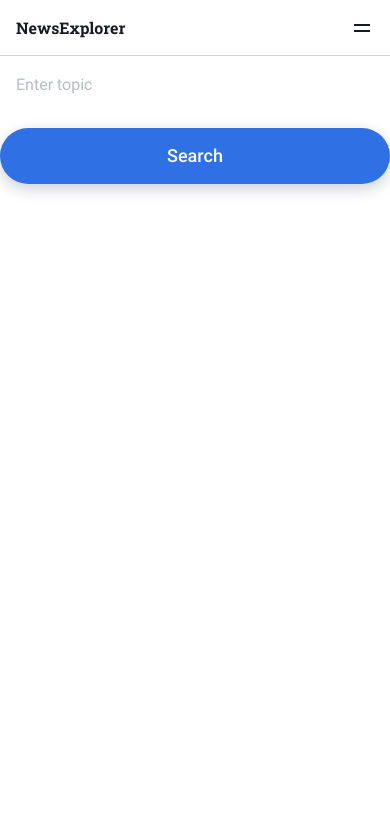
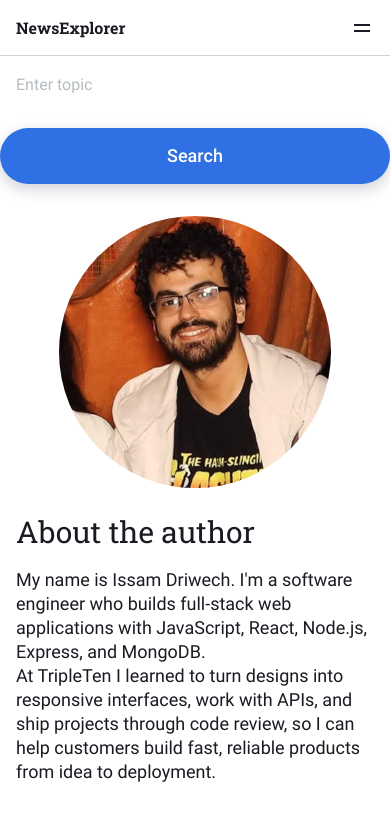
Before and after one commit to ZephyrD18/se_finalProject_frontEnd_X, a React (Vite) app: page / in a window 390 px wide. Shown: the top 820 px of the page. Built offline with nearby package versions, Linux system fonts and the light colour scheme.

Commit message:
Added about section

```diff
--- /dev/null
+++ b/src/components/About/About.css
@@ -0,0 +1,86 @@
+.about {
+  display: flex;
+  align-items: flex-start;
+  gap: 56px;
+  padding: 80px 104px;
+}
+
+.about__avatar {
+  display: block;
+  flex-shrink: 0;
+  width: 464px;
+  height: 464px;
+  border-radius: 50%;
+  object-fit: cover;
+}
+
+.about__content {
+  max-width: 600px;
+  padding-top: 51px;
+}
+
+.about__title {
+  margin: 0 0 24px;
+  font-family: var(--font-roboto-slab);
+  font-size: 40px;
+  font-weight: 400;
+  line-height: 46px;
+}
+
+.about__text {
+  margin: 0;
+  font-size: 18px;
+  line-height: 24px;
+}
+
+.about__text + about__text {
+  margin-top: 24px;
+}
+
+@media screen and (max-width: 1279px) {
+  .about {
+    gap: 32px;
+    padding: 40px 40px 40px;
+  }
+
+  .about__avatar {
+    width: 232px;
+    height: 232px;
+    margin-top: 21px;
+  }
+
+  .about__content {
+    max-width: 424px;
+    padding-top: 0;
+  }
+
+  .about__title {
+    margin-bottom: 10px;
+    font-size: 30px;
+    line-height: 40px;
+  }
+}
+
+@media screen and (max-width: 767px) {
+  .about {
+    flex-direction: column;
+    align-items: center;
+    gap: 24px;
+    padding: 32px 16px 128px;
+  }
+
+  .about__avatar {
+    width: 272px;
+    height: 272px;
+    margin-top: 0;
+  }
+
+  .about__content {
+    width: 100%;
+    max-width: 452px;
+  }
+
+  .about__title {
+    margin-bottom: 16px;
+  }
+}
--- /dev/null
+++ b/src/components/About/About.jsx
@@ -0,0 +1,29 @@
+import "./About.css";
+import authorPhoto from "../../images/author.jpg";
+
+function About() {
+  return (
+    <section className="about">
+      <img
+        className="about__avatar"
+        src={authorPhoto}
+        alt="Issam Driwech, the author"
+      />
+      <div className="about__content">
+        <h2 className="about__title">About the author</h2>
+        <p className="about__text">
+          My name is Issam Driwech. I&apos;m a software engineer who builds
+          full-stack web applications with JavaScript, React, Node.js, Express,
+          and MongoDB.
+        </p>
+        <p className="about__text">
+          At TripleTen I learned to turn designs into responsive interfaces,
+          work with APIs, and ship projects through code review, so I can help
+          customers build fast, reliable products from idea to deployment.
+        </p>
+      </div>
+    </section>
+  );
+}
+
+export default About;
--- a/src/components/App/App.jsx
+++ b/src/components/App/App.jsx
@@ -1,11 +1,13 @@
 import Header from "../Header/Header";
 import SearchForm from "../SearchForm/SearchForm";
+import About from "../About/About";
 
 function App() {
   return (
     <div className="page">
       <Header theme="light" />
       <SearchForm />
+      <About />
     </div>
   );
 }
```
